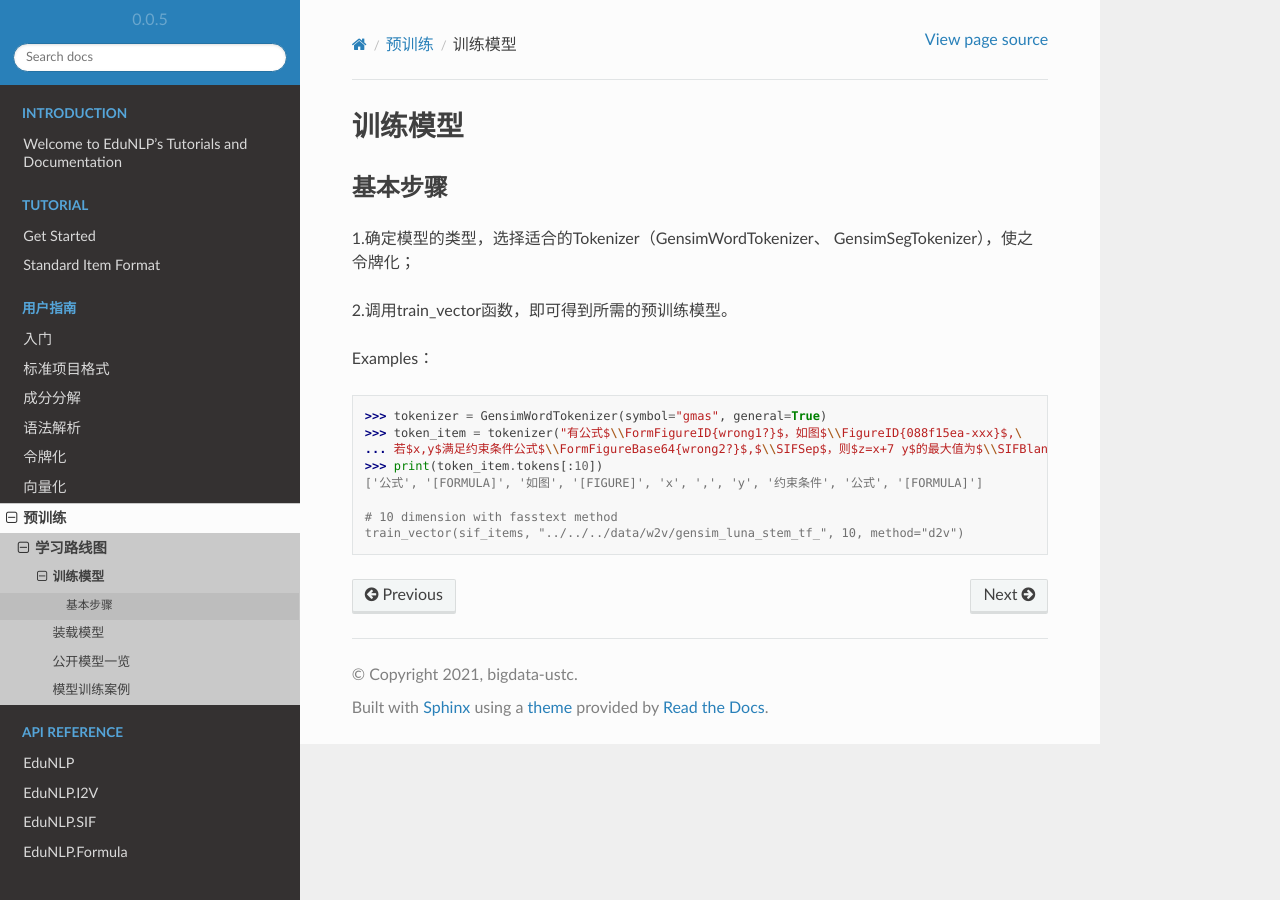
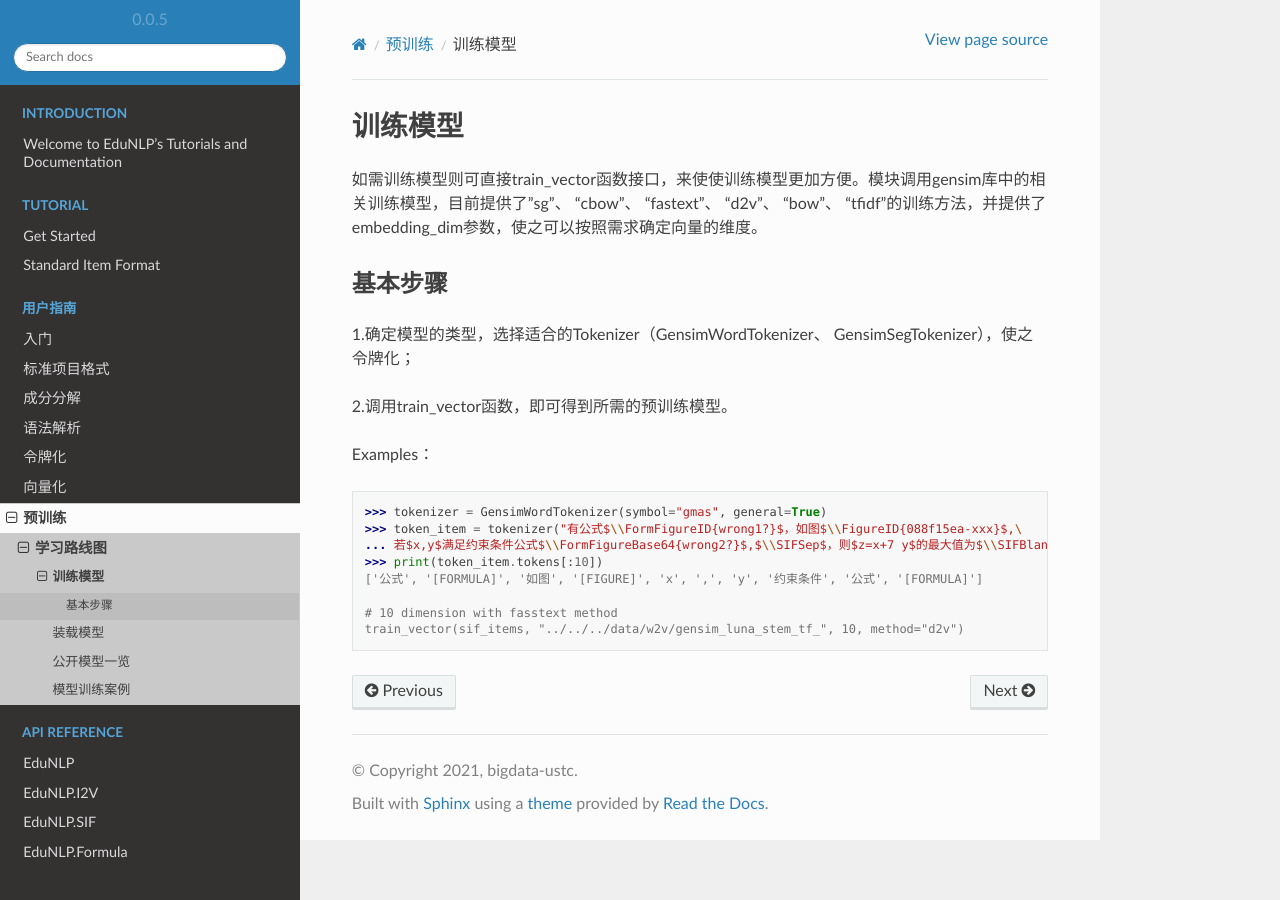
Before and after one commit to bigdata-ustc/EduNLP, a Sphinx documentation site: the page built from docs/source/tutorial/zh/pretrain/start.rst, in a window 1280 px wide. Built offline with Sphinx 7.4.7 and the Read the Docs theme 2.0.0, drawn with Linux system fonts in a browser that asks for light colours; pages that are not in the unit, such as notebooks, are missing from menus; the version number is read from the project's files by our own code.

Commit message:
Create start.rst

```diff
--- a/docs/source/tutorial/zh/pretrain/start.rst
+++ b/docs/source/tutorial/zh/pretrain/start.rst
@@ -1,5 +1,7 @@
 训练模型
----------
+------------
+
+如需训练模型则可直接train_vector函数接口，来使使训练模型更加方便。模块调用gensim库中的相关训练模型，目前提供了"sg"、 "cbow"、 "fastext"、 "d2v"、 "bow"、 "tfidf"的训练方法，并提供了embedding_dim参数，使之可以按照需求确定向量的维度。
 
 基本步骤
 ##################
```
